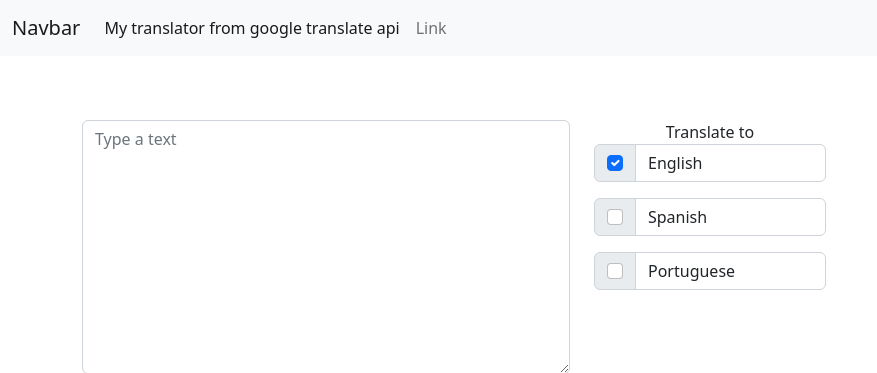
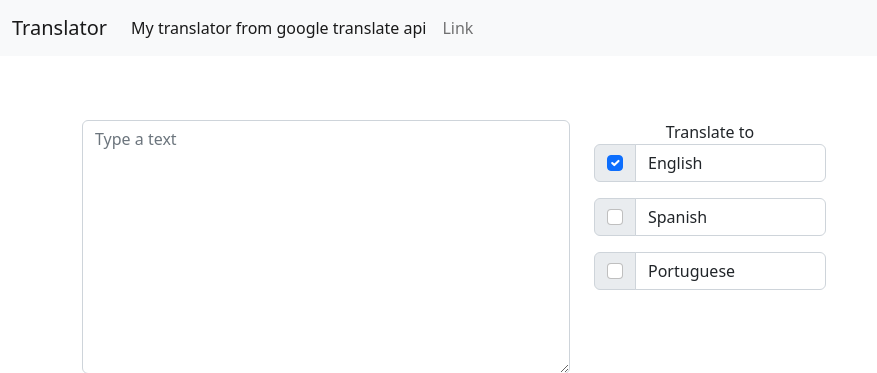
Before and after one commit to uadson/translate_and_convert_to_audio, a Django app: page / in a window 1280 px wide. Shown: the top 373 px of the page, without its empty margins (0-877 px from the left). Run offline with Django 4.2, Linux system fonts and the light colour scheme.

Commit message:
changed name on navbar

```diff
--- a/templates/includes/_navbar.html
+++ b/templates/includes/_navbar.html
@@ -1,6 +1,6 @@
 <nav class="navbar navbar-expand-lg bg-light">
   <div class="container-fluid">
-    <a class="navbar-brand">Navbar</a>
+    <a class="navbar-brand">Translator</a>
     <button class="navbar-toggler" type="button" data-bs-toggle="collapse" data-bs-target="#navbarSupportedContent" aria-controls="navbarSupportedContent" aria-expanded="false" aria-label="Toggle navigation">
       <span class="navbar-toggler-icon"></span>
     </button>
```
